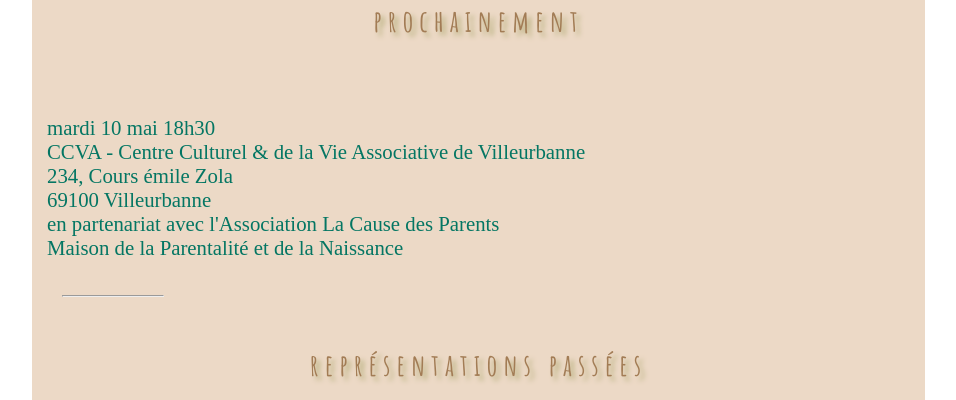
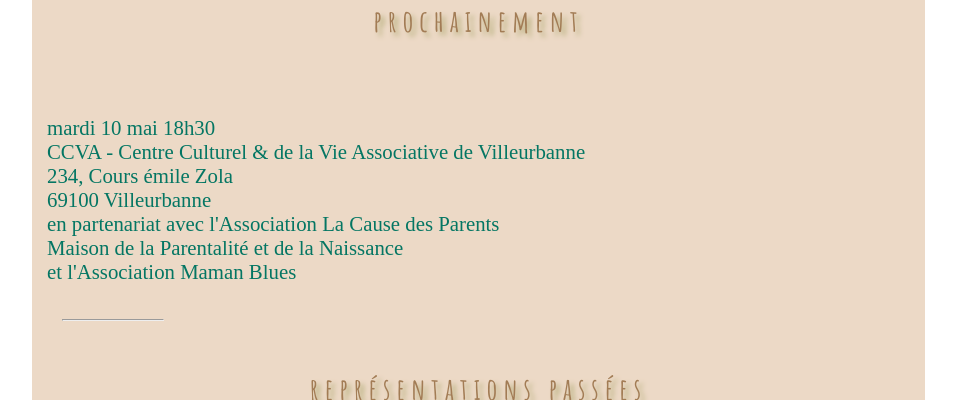
Before and after one commit to leshnik/revertouthaut, a Jekyll site: the page built from bercer-l-enfant-manquant.md, in a window 1280 px wide and 900 px high, scrolled down 3151 px, cut to the strip 0-400 px from the top of the window. Shown: the whole strip, without its empty margins (138-1094 px from the left). Built offline with Jekyll 4.4.1, drawn with Linux system fonts in a browser that asks for light colours.

Commit message:
blem add maman blues for villeurbanne

```diff
--- a/bercer-l-enfant-manquant.md
+++ b/bercer-l-enfant-manquant.md
@@ -213,6 +213,7 @@
           69100 Villeurbanne<br>
           en partenariat avec l'Association La Cause des Parents<br>
           Maison de la Parentalité et de la Naissance<br>
+          et l'Association Maman Blues
         </li>
 
       </ul>
```
